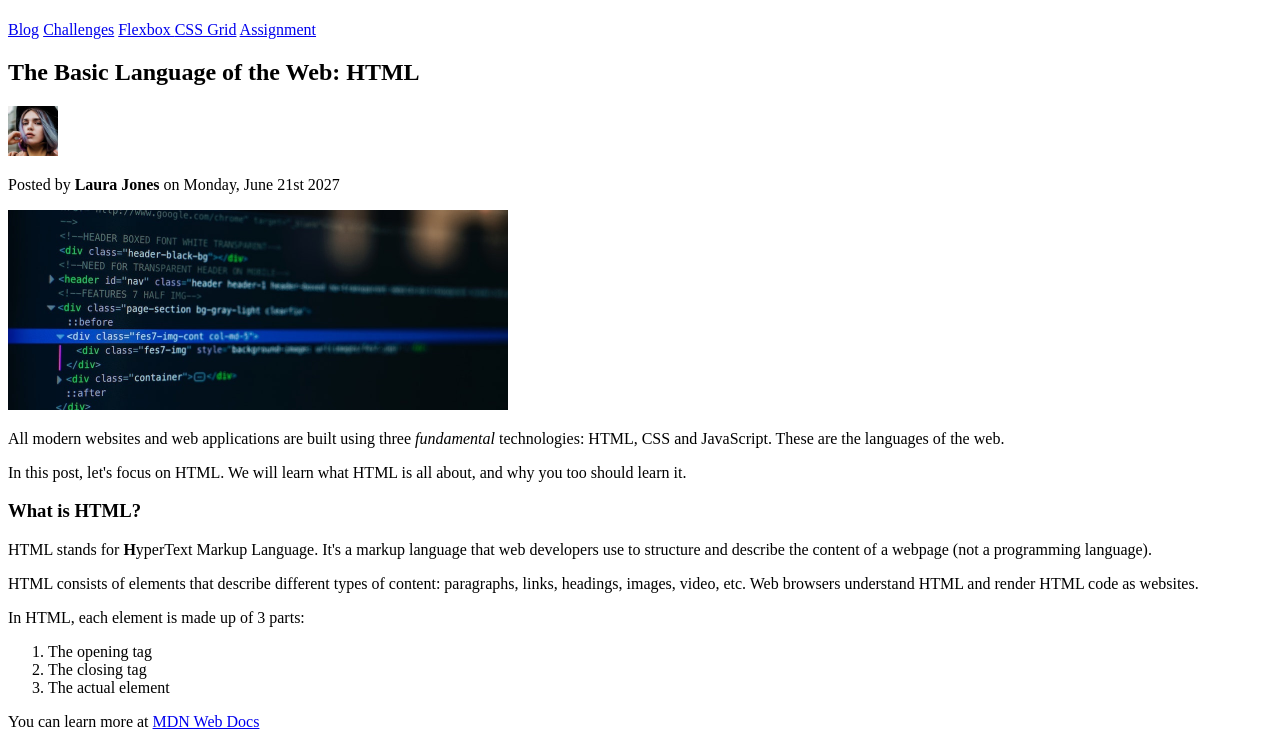
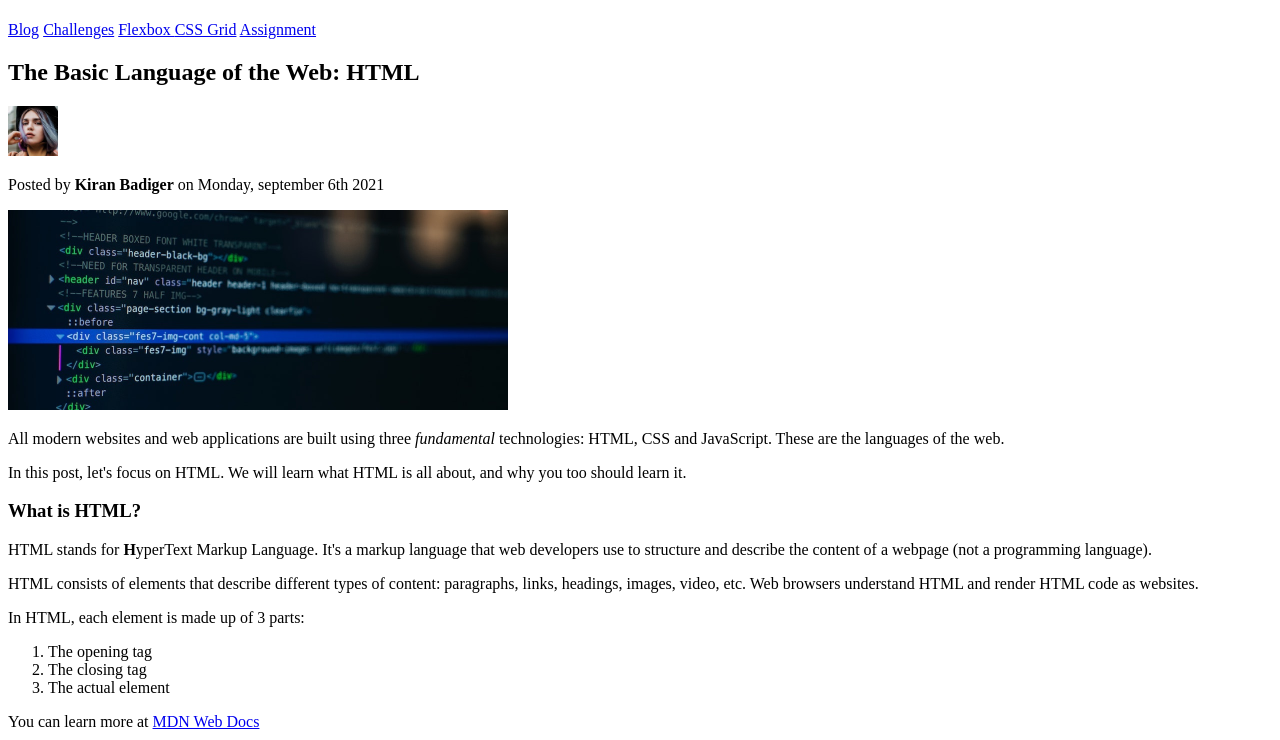
Before and after one commit to Kiran3128/kiranbadiger.github.io, a website: page html-css-tech-1/index.html in a window 1280 px wide. Shown: the part 60-800 px from the top of the page. Drawn offline with Linux system fonts and the light colour scheme.

Commit message:
Update index.html

```diff
--- a/html-css-tech-1/index.html
+++ b/html-css-tech-1/index.html
@@ -33,7 +33,7 @@
         height="50"
         alt="author lora jones"
       />
-      <p>Posted by <strong>Laura Jones</strong> on Monday, June 21st 2027</p>
+      <p>Posted by <strong>Kiran Badiger</strong> on Monday, september 6th 2021</p>
       <img
         src="./assests/images/post-img.jpg"
         alt="this html code"
```
